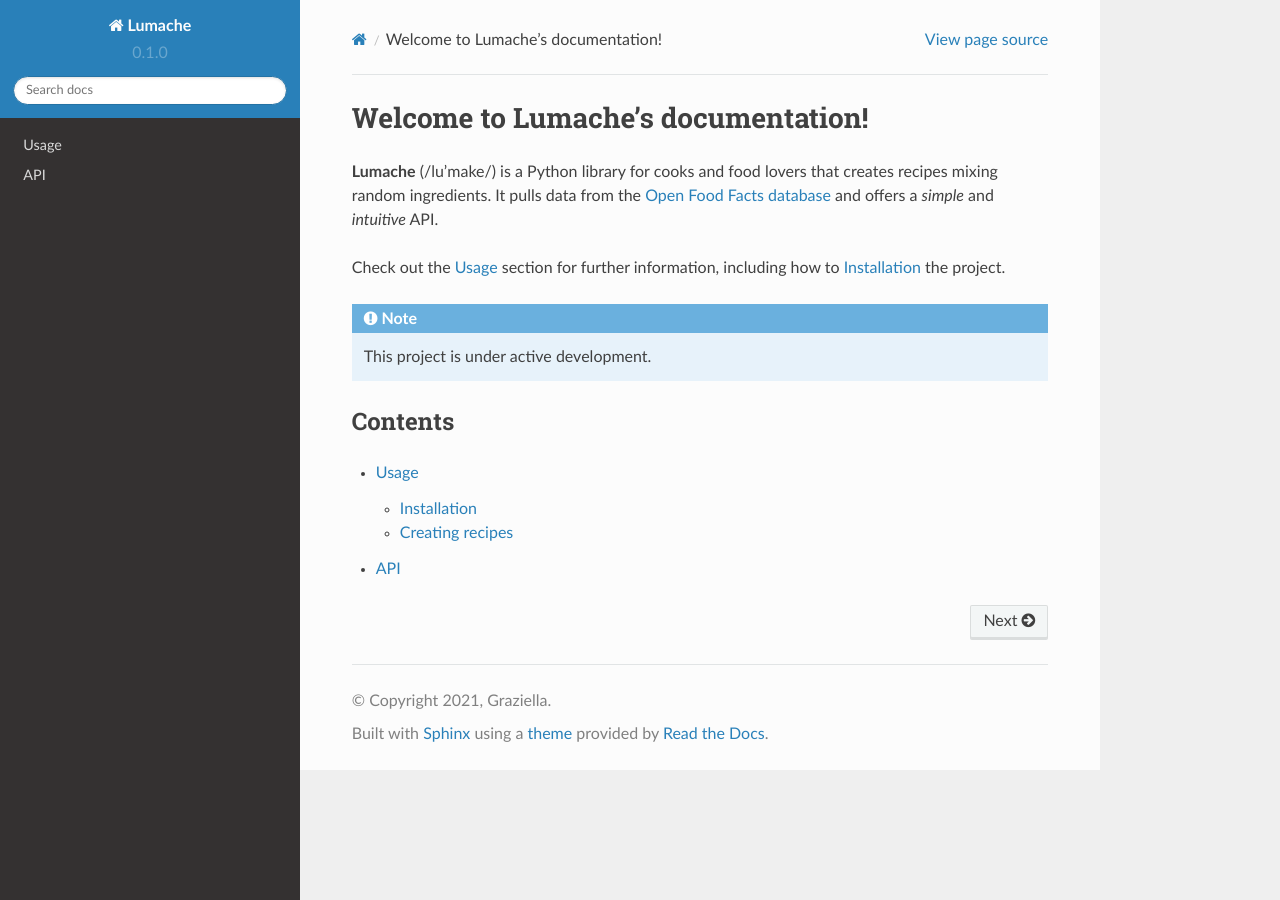
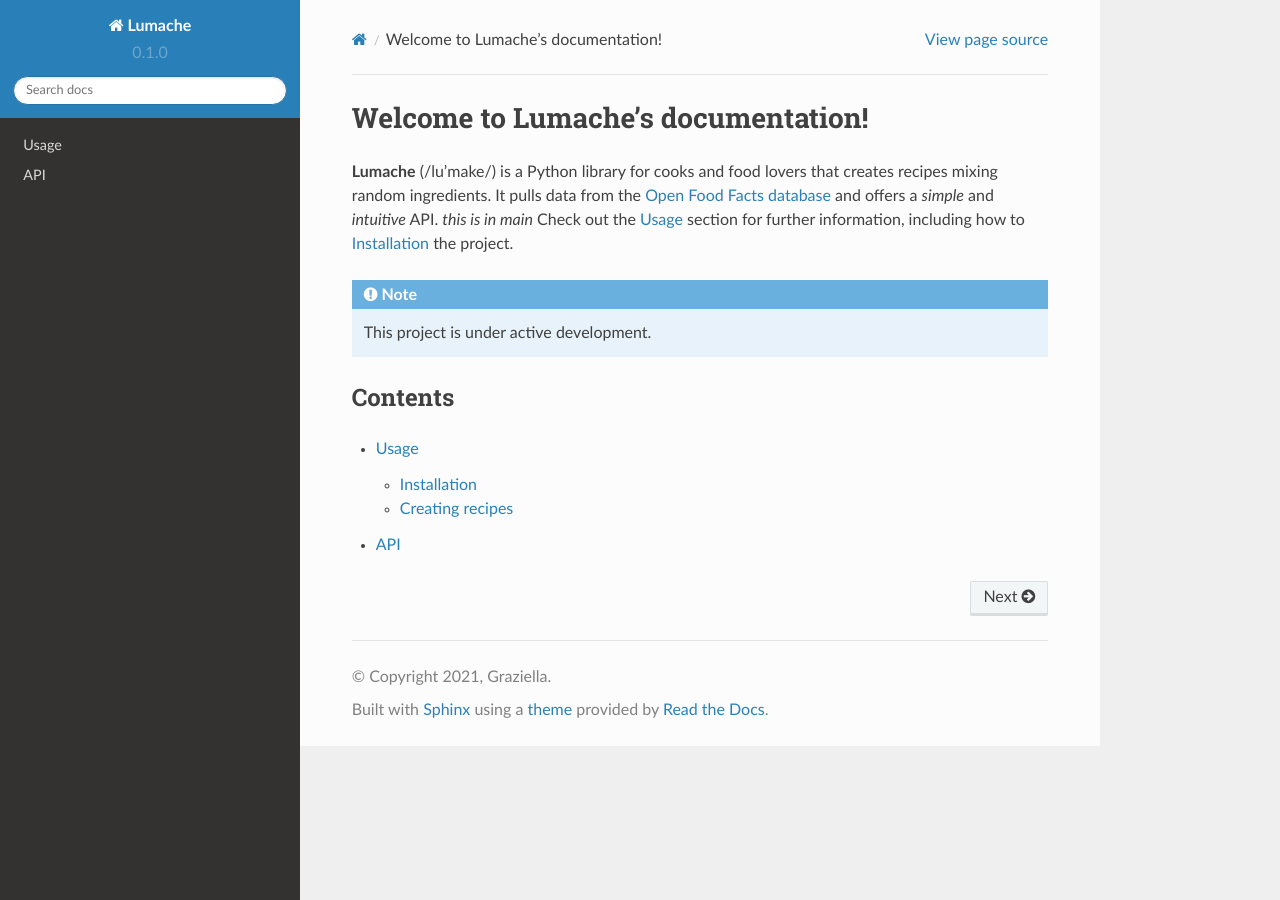
Before and after one commit to ec21b1006/rtd-tutorial, a Sphinx documentation site: the page built from docs/source/index.rst, in a window 1280 px wide. Built offline with Sphinx 7.4.7 and the Read the Docs theme 2.0.0, drawn with Linux system fonts in a browser that asks for light colours.

Commit message:
testing branches

```diff
--- a/docs/source/index.rst
+++ b/docs/source/index.rst
@@ -5,7 +5,7 @@ Welcome to Lumache's documentation!
 that creates recipes mixing random ingredients.
 It pulls data from the `Open Food Facts database <https://world.openfoodfacts.org/>`_
 and offers a *simple* and *intuitive* API.
-
+*this is in main*
 Check out the :doc:`usage` section for further information, including
 how to :ref:`installation` the project.
 
```
